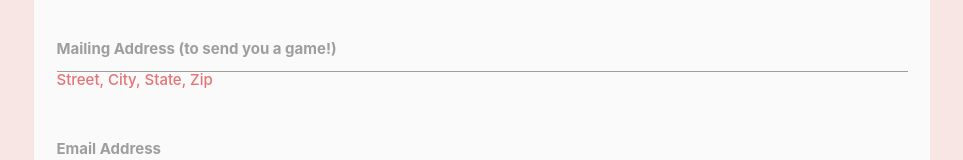
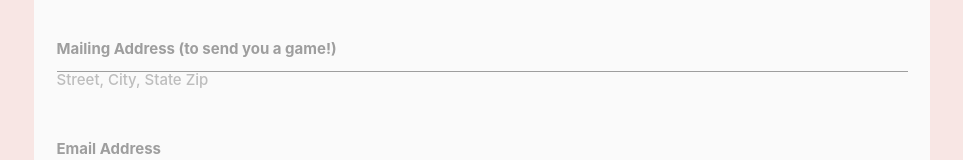
Before and after one commit to bessygmartinez/drive-by-shower, a React (Create React App) app in the folder client/: page /register in a window 1280 px wide. Shown: the part 465-625 px from the top of the page, without its empty margins (158-1121 px from the left). Built offline with nearby package versions, Linux system fonts and the light colour scheme; no server answers.

Commit message:
changed mailing address 'Street, City, State Zip' color to grey

```diff
--- a/client/src/components/Auth/Register.js
+++ b/client/src/components/Auth/Register.js
@@ -326,10 +326,10 @@ class Register extends Component {
                 className="input-field2"
               />
               <div style={{ marginLeft: "0.75rem" }}>
-                <span className="red-text text-lighten-2 tiny-text">
+                <span className="grey-text text-lighten-1 tiny-text">
                   {this.state.spanish === false
-                    ? "Street, City, State, Zip"
-                    : "Calle, Ciudad, Estado, Código Postal"}
+                    ? "Street, City, State Zip"
+                    : "Calle, Ciudad, Estado Código Postal"}
                 </span>
               </div>
               <div style={{ marginLeft: "0.75rem" }}>
```
